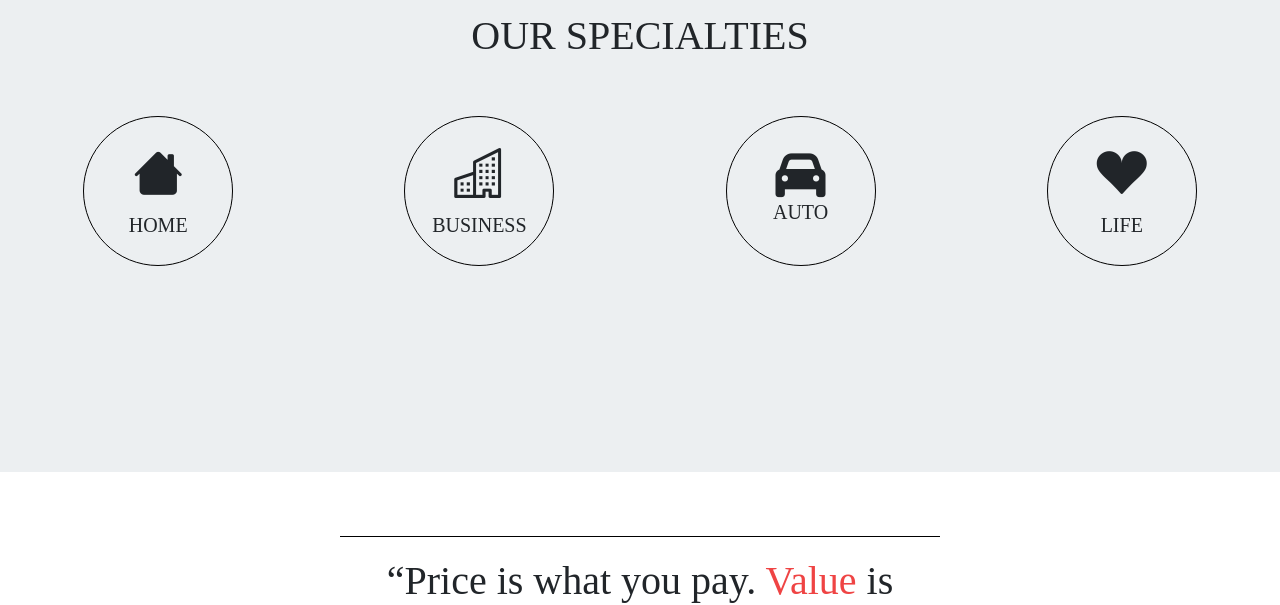
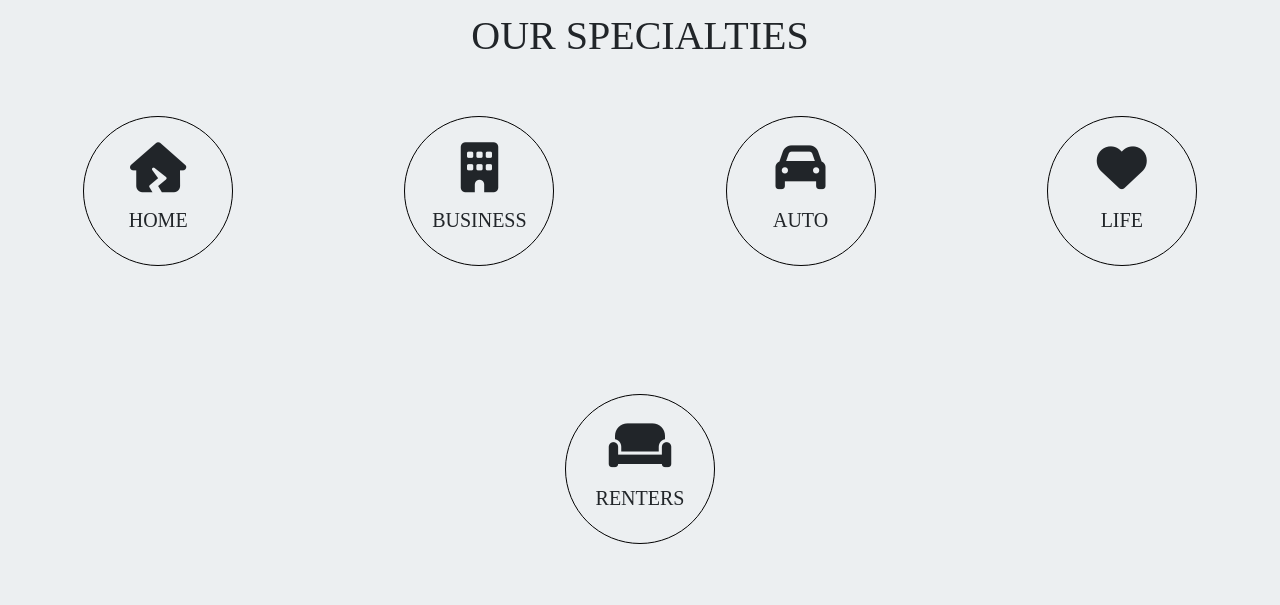
Before and after one commit to abiodunfreeman/ks_insurance, a React (Create React App) app in the folder client/: page / in a window 1280 px wide. Shown: the part 1240-1845 px from the top of the page. Built offline with nearby package versions, Linux system fonts and the light colour scheme.

Commit message:
updated icon row to use all font awesome icons

```diff
--- a/client/src/components/IconRow.js
+++ b/client/src/components/IconRow.js
@@ -17,7 +17,7 @@ export default function IconRow() {
         <div className="spec-container">
           <div className="svgContainer">
             <i
-              className="bi bi-house-heart svg"
+              className="fa-solid fa-house-crack svg mb-3"
               id="home-svg"
               onClick={() => handleHiddenInfoClick('home')}
             ></i>
@@ -35,7 +35,7 @@ export default function IconRow() {
           <div className="svgContainer">
             <i
               id="business-svg"
-              className="bi bi-building  svg"
+              className="fa-solid fa-building  svg mb-3"
               onClick={() => handleHiddenInfoClick('business')}
             ></i>
             <h5>BUSINESS</h5>
@@ -51,7 +51,7 @@ export default function IconRow() {
           <div className="svgContainer">
             <i
               id="auto-svg"
-              className="fa-solid fa-car svg"
+              className="fa-solid fa-car svg mb-3"
               onClick={() => handleHiddenInfoClick('auto')}
             ></i>
             <h5>AUTO</h5>
@@ -67,7 +67,7 @@ export default function IconRow() {
           <div className="svgContainer">
             <i
               id="life-svg"
-              className="bi bi-suit-heart-fill  svg"
+              className="fa-solid fa-heart  mb-3 svg"
               onClick={() => handleHiddenInfoClick('life')}
             ></i>
             <h5>LIFE</h5>
@@ -79,6 +79,22 @@ export default function IconRow() {
             </p>
           </div>
         </div>
+        <div className="spec-container">
+          <div className="svgContainer">
+            <i
+              id="rent-svg"
+              onClick={() => handleHiddenInfoClick('rent')}
+              className="fa-solid fa-couch svg mb-3"
+            ></i>
+            <h5>RENTERS</h5>
+          </div>
+          <div className="hidden-info-container" id="rent-info-container">
+            <p>
+              We offer the lowest rates in North Eastern Ohio for Renters
+              insurance !
+            </p>
+          </div>
+        </div>
       </div>
     </section>
   );
--- a/client/src/components/styles/css/iconrow.css
+++ b/client/src/components/styles/css/iconrow.css
@@ -41,7 +41,7 @@
 /* line 35, ../GitHub/ks_insurance/client/src/components/styles/sass/iconrow.scss */
 #icon-row-container .hidden-info-container {
   display: none;
-  width: 250px;
+  width: 230px;
   position: absolute;
   top: 165px;
 }
--- a/client/src/components/styles/sass/iconrow.scss
+++ b/client/src/components/styles/sass/iconrow.scss
@@ -35,7 +35,7 @@
   .hidden-info-container {
     display: none;
     // border: 3px solid red;
-    width: 250px;
+    width: 230px;
     position: absolute;
     top: 165px;
     p {
```
Also changed, not shown: 1 other file (tests, documents, lock files or other folders).
